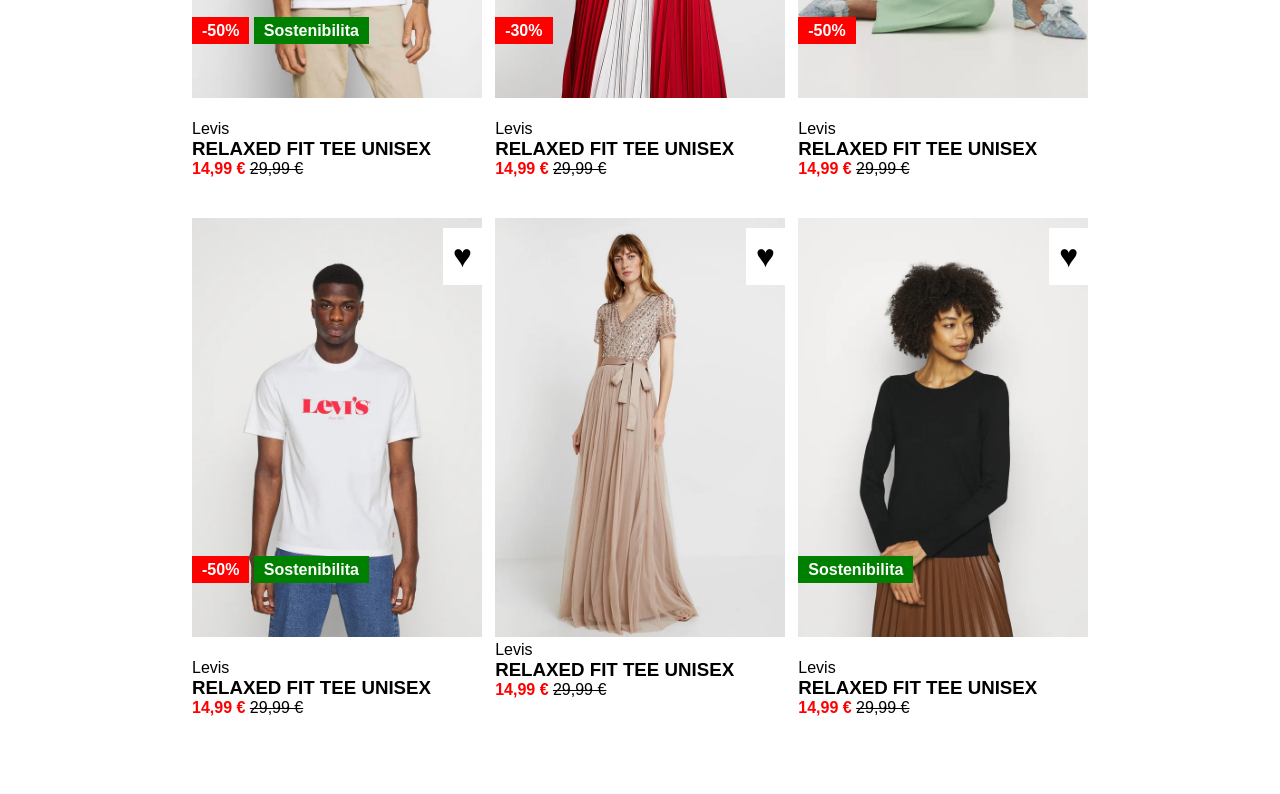
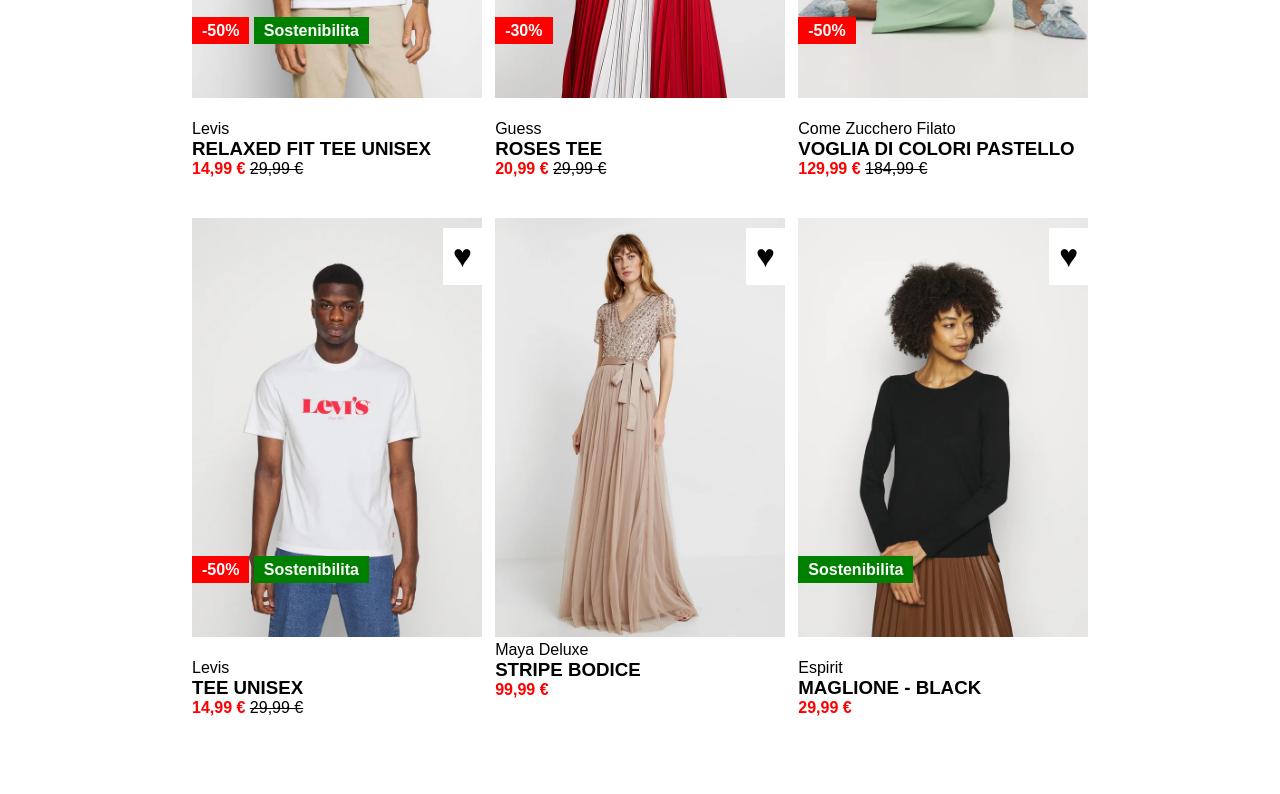
Before and after one commit to Leograzioli/html-css-boolando, a plain HTML site: page index.html in a window 1280 px wide. Shown: the part 440-1234 px from the top of the page. Drawn offline with Linux system fonts and the light colour scheme.

Commit message:
cambiato descrizione img

```diff
--- a/index.html
+++ b/index.html
@@ -64,9 +64,9 @@
                     </div>
                     <div class="text-card">
                         <span class="discount info-pic">-30%</span>
-                        <p>Levis</p>
-                        <h3>RELAXED FIT TEE UNISEX</h3>
-                        <p class="red-color">14,99 € <span class="line-through">29,99 €</span></p>
+                        <p>Guess</p>
+                        <h3>ROSES TEE</h3>
+                        <p class="red-color">20,99 € <span class="line-through">29,99 €</span></p>
                     </div>
                 </div>
 
@@ -79,9 +79,9 @@
                     </div>
                     <div class="text-card">
                         <span class="discount info-pic">-50%</span>
-                        <p>Levis</p>
-                        <h3>RELAXED FIT TEE UNISEX</h3>
-                        <p class="red-color">14,99 € <span class="line-through">29,99 €</span></p>
+                        <p>Come Zucchero Filato</p>
+                        <h3>VOGLIA DI COLORI PASTELLO</h3>
+                        <p class="red-color">129,99 € <span class="line-through">184,99 €</span></p>
                     </div>
                 </div>
 
@@ -96,7 +96,7 @@
                         <span class="discount info-pic">-50%</span>
                         <span class="sostenibilita info-pic">Sostenibilita</span>
                         <p>Levis</p>
-                        <h3>RELAXED FIT TEE UNISEX</h3>
+                        <h3>TEE UNISEX</h3>
                         <p class="red-color">14,99 € <span class="line-through">29,99 €</span></p>
                     </div>
                 </div>
@@ -109,9 +109,9 @@
                         <span class="heart">&hearts;</span>
                     </div>
                     <div class="text-card">
-                        <p>Levis</p>
-                        <h3>RELAXED FIT TEE UNISEX</h3>
-                        <p class="red-color">14,99 € <span class="line-through">29,99 €</span></p>
+                        <p>Maya Deluxe</p>
+                        <h3>STRIPE BODICE</h3>
+                        <p class="red-color">99,99 € </p>
                     </div>
                 </div>
 
@@ -124,9 +124,9 @@
                     </div>
                     <div class="text-card">
                         <span class="sostenibilita info-pic">Sostenibilita</span>
-                        <p>Levis</p>
-                        <h3>RELAXED FIT TEE UNISEX</h3>
-                        <p class="red-color">14,99 € <span class="line-through">29,99 €</span></p>
+                        <p>Espirit</p>
+                        <h3>MAGLIONE - BLACK</h3>
+                        <p class="red-color">29,99 € </p>
                     </div>
                 </div>
             </div>
```
